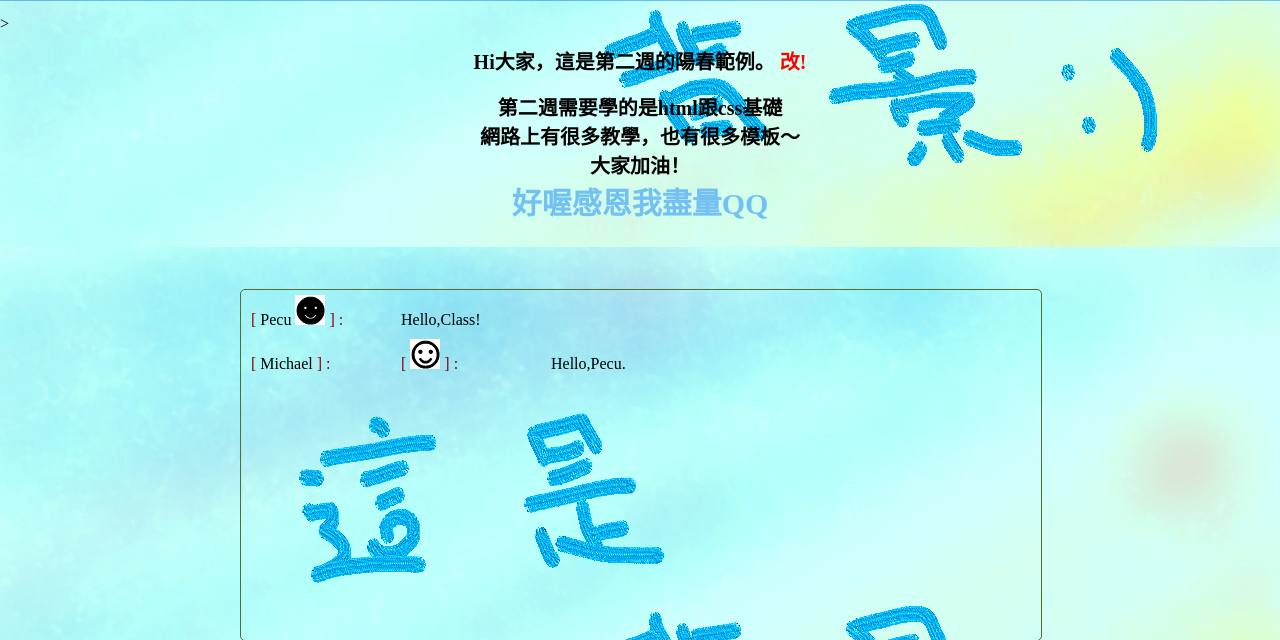
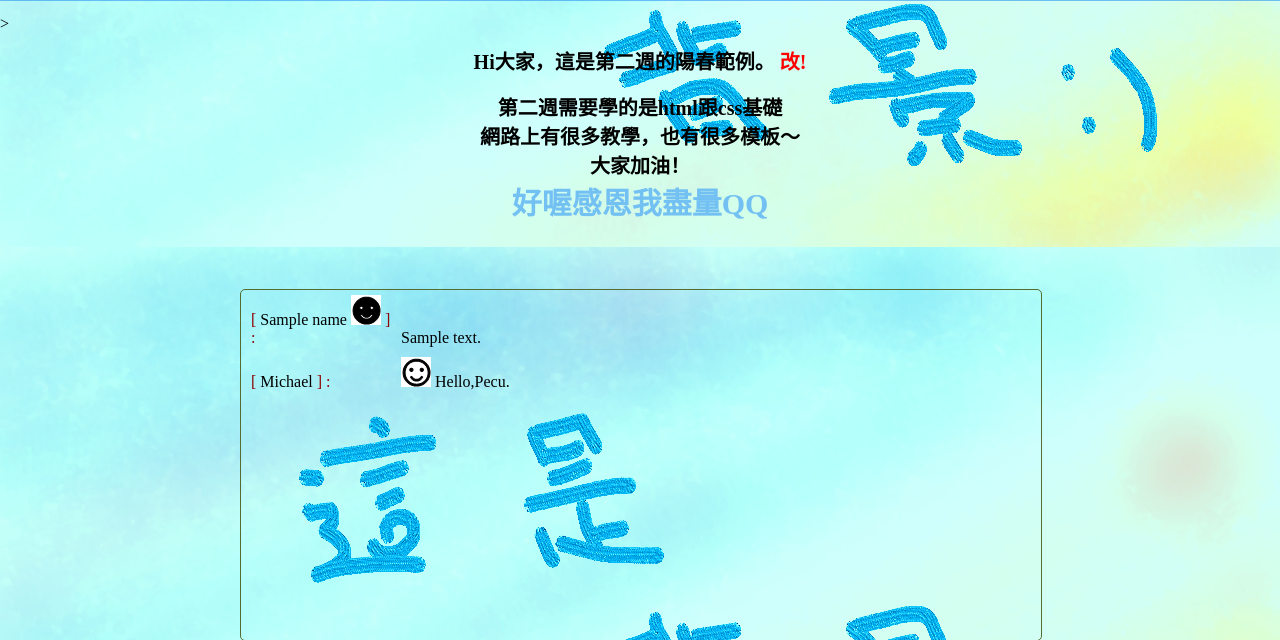
Before and after one commit to cplee0812/csx2018, a Django app: template templates/cpleepage.html in a window 1280 px wide. Shown: the part 368-1008 px from the top of the page. Run offline with Django 3.2, Linux system fonts and the light colour scheme; the template is opened without the code that fills it: most values are stand-ins (such as "Sample title", 1, 10 or a date in 2020).

Commit message:
'修一下10/2'

```diff
--- a/templates/cpleepage.html
+++ b/templates/cpleepage.html
@@ -34,17 +34,16 @@
         <div id="content">
             {% for name in names %}
             <div class="msg">
-                <span class="name">Pecu
+                <span class="name">{{ name }}
                     <img src="../source/picture/頭像A.png">
                 <!--還不是很懂CSS的input,class的那是啥用R-->
                 <!--頭像要怎排版要再思考= =-->
-                </span> Hello,Class!
+                </span> {{ fulltext }}
             </div>
             {% endfor %}
             <div class="msg">
                 <span class="name">Michael</span>
-                <span>
-                <img src="../source/picture/頭像B.png"></span> Hello,Pecu.
+                <img src="../source/picture/頭像B.png"> Hello,Pecu.
             </div>
         </div>
         <div id="send-box">
```
Also changed, not shown: helloworld/views.py (+5 -6 lines).
